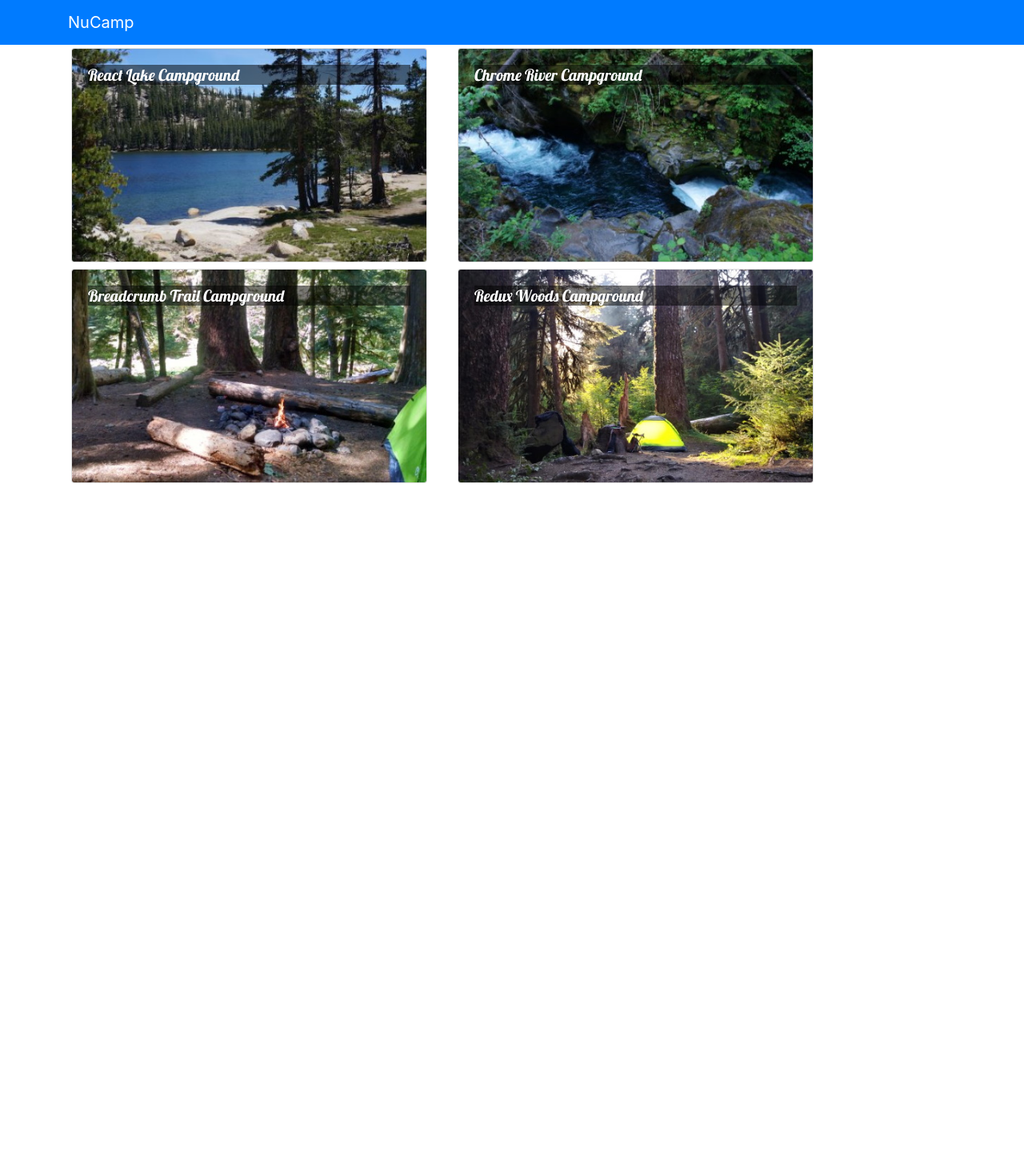
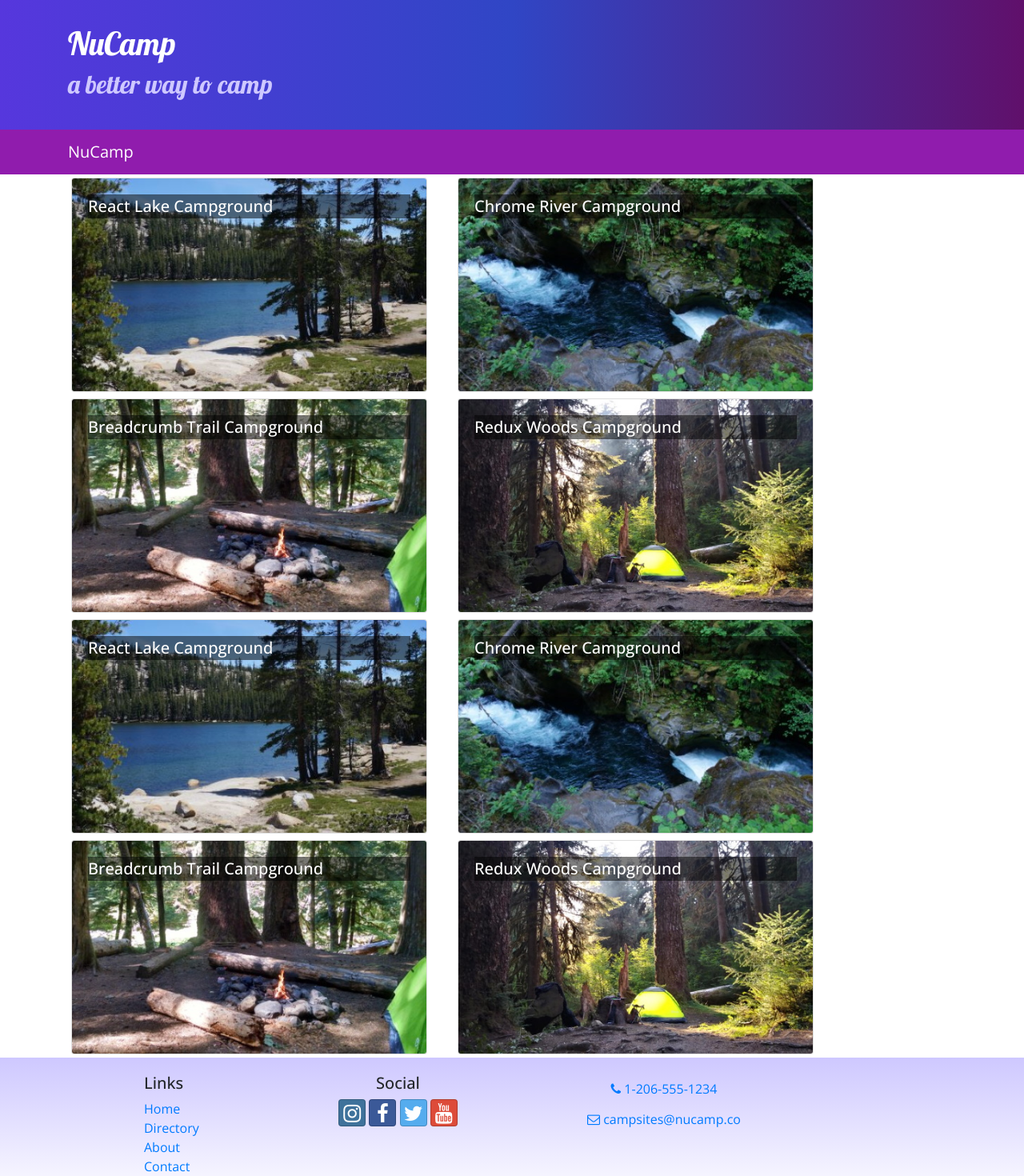
Before and after one commit to DChase-Cad/nucampsite, a React (Create React App) app: page /directory in a window 1280 px wide. Shown: the top 1470 px of the page at 80% size. Before the commit the page ends 800 px from the top, so only its background shows below. Built offline with nearby package versions, Linux system fonts and the light colour scheme.

Commit message:
header & footer and some router

```diff
--- a/package.json
+++ b/package.json
@@ -7,10 +7,13 @@
     "@testing-library/react": "^11.1.0",
     "@testing-library/user-event": "^12.1.10",
     "bootstrap": "4.5.2",
+    "bootstrap-social": "5.1.1",
+    "font-awesome": "4.7.0",
     "lobster": "^0.1.0",
     "react": "^17.0.2",
     "react-dom": "^17.0.2",
     "react-popper": "1.3.6",
+    "react-router-dom": "5.2.0",
     "react-scripts": "4.0.3",
     "reactstrap": "8.5.1",
     "typeface": "^0.0.0",
--- a/src/App.css
+++ b/src/App.css
@@ -1,12 +1,47 @@
-body{
+body {
   font-family: "Open Sans", sans-serif;
 }
 
-.card-title{
-  font: 500 1.25rem "Lobster", cursive;
+h1, h2, h3, .card-body>.card-title {
+  font-family: "Lobster", cursive;
 }
 
-.card-img-overlay .card-title{
-  color:white;
-  background-color: rgba(0,0,0,.5);
+.card-title {
+  font-weight: 500;
+  font-size: 1.25rem;
 }
+
+h2 {
+  color: #3046C5;
+}
+
+.card-img-overlay .card-title {
+  color: white;
+  background-color: rgba(0, 0, 0, 0.5);
+}
+
+.row-content {
+  padding: 50px 0;
+  border-bottom: 1px ridge;
+  min-height: 200px;
+}
+
+.site-footer {
+  background-image: linear-gradient(#CEC8FF, white);
+  padding: 20px 0;
+}
+
+.jumbotron {
+  margin: 0 !important;
+  padding: 30px;
+  background-image: linear-gradient(to right, #5637DD, #3046C5, #60106B);
+  color: white;
+}
+
+.jumbotron h2 {
+  color: #CEC8FF;
+}
+
+.navbar-dark {
+  background-color: #901CAD;
+}
--- a/src/App.js
+++ b/src/App.js
@@ -1,18 +1,16 @@
 import React, { Component } from 'react';
 import './App.css';
 import Main from './components/MainComponent';
-
+import { BrowserRouter } from 'react-router-dom';
 
 class App extends Component {
-    constructor(props) {
-        super(props);
-    }
-
     render() {
         return (
-            <div className="App">
-               <Main />
-            </div>
+            <BrowserRouter>
+                <div className="App">
+                    <Main />
+                </div>
+            </BrowserRouter>
         );
     }
 }
--- /dev/null
+++ b/src/components/FooterComponent.js
@@ -0,0 +1,34 @@
+import React from 'react';
+
+function Footer(props) {
+    return (
+        <footer className="site-footer">
+            <div className="container">
+                <div className="row">
+                    <div className="col-4 col-sm-2 offset-1">
+                        <h5>Links</h5>
+                        <ul className="list-unstyled">
+                            <li><a href="#">Home</a></li>
+                            <li><a href="#">Directory</a></li>
+                            <li><a href="#">About</a></li>
+                            <li><a href="#">Contact</a></li>
+                        </ul>
+                    </div>
+                    <div className="col-6 col-sm-3 text-center">
+                        <h5>Social</h5>
+                        <a className="btn btn-social-icon btn-instagram" href="http://instagram.com/"><i className="fa fa-instagram" /></a>{' '}
+                        <a className="btn btn-social-icon btn-facebook" href="http://www.facebook.com/"><i className="fa fa-facebook" /></a>{' '}
+                        <a className="btn btn-social-icon btn-twitter" href="http://twitter.com/"><i className="fa fa-twitter" /></a>{' '}
+                        <a className="btn btn-social-icon btn-google" href="http://youtube.com/"><i className="fa fa-youtube" /></a>
+                    </div>
+                    <div className="col-sm-4 text-center">
+                        <a role="button" className="btn btn-link" href="tel:+12065551234"><i className="fa fa-phone" /> 1-206-555-1234</a><br />
+                        <a role="button" className="btn btn-link" href="mailto:notreal@notreal.co"><i className="fa fa-envelope-o" /> campsites@nucamp.co</a>
+                    </div>
+                </div>
+            </div>
+        </footer>
+    );
+}
+
+export default Footer;
--- /dev/null
+++ b/src/components/HeaderComponent.js
@@ -0,0 +1,29 @@
+import React, { Component } from 'react';
+import { Navbar, NavbarBrand, Jumbotron } from 'reactstrap';
+
+class Header extends Component {
+    render() {
+        return (
+            <React.Fragment>
+                <Jumbotron fluid >
+                    <div className="container">
+                        <div className="row">
+                            <div className="col">
+                                <h1>NuCamp</h1>
+                                <h2>a better way to camp</h2>
+                            </div>
+                        </div>
+                    </div>
+                </Jumbotron>
+
+                <Navbar dark sticky="top">
+                    <div className="container">
+                        <NavbarBrand href="/">NuCamp</NavbarBrand>
+                    </div>
+                </Navbar>
+            </React.Fragment>
+        );
+    }
+}
+
+export default Header;
--- /dev/null
+++ b/src/components/HomeComponent.js
@@ -0,0 +1,11 @@
+import React from 'react';
+
+function Home (props) {
+    return(
+        <div className="container">
+            <h4>home</h4>
+        </div>
+    );
+}
+
+export default Home;
--- a/src/components/MainComponent.js
+++ b/src/components/MainComponent.js
@@ -1,7 +1,9 @@
 import React, { Component } from 'react';
-import { Navbar, NavbarBrand } from 'reactstrap';
+import Header from './HeaderComponent';
 import Directory from './DirectoryComponent';
-import CampsiteInfo from './CampsiteInfoComponent';
+import Footer from './FooterComponent';
+import Home from './HomeComponent';
+import {Switch, Route, Redirect} from 'react-router-dom';
 import { CAMPSITES } from '../shared/campsites';
 
 class Main extends Component {
@@ -9,27 +11,33 @@
         super(props);
         this.state = {
             campsites: CAMPSITES,
-            selectedCampsite: null
         };
     }
 
-    onCampsiteSelect(campsiteId) {
-        this.setState({selectedCampsite: campsiteId});
-    }
+
 
     render() {
+
+        const HomePage = ()=>{
+            return(
+                <Home />
+            );
+        }
+
         return (
             <div>
-                <Navbar dark color="primary">
-                    <div className="container">
-                        <NavbarBrand href="/">NuCamp</NavbarBrand>
-                    </div>
-                </Navbar>
-                <Directory campsites={this.state.campsites} onClick={campsiteId => this.onCampsiteSelect(campsiteId)}/>
-                <CampsiteInfo campsite={this.state.campsites.filter(campsite => campsite.id === this.state.selectedCampsite)[0]} />
+                <Header />
+                <Switch>
+                    <Route path='/home' component={HomePage} />
+                    <Route exact path='/directory' render={()=> <Directory campsites={this.state.campsites} />} />
+                    <Redirect to='/home' />
+                </Switch>
+                <Directory campsites={this.state.campsites}/>
+                <Footer />
+
             </div>
         );
-    };
+    }
 }
 
 export default Main;
--- a/src/index.js
+++ b/src/index.js
@@ -1,11 +1,13 @@
 import React from 'react';
 import ReactDOM from 'react-dom';
 import './index.css';
-import App from './App';
 import reportWebVitals from './reportWebVitals';
 import 'bootstrap/dist/css/bootstrap.min.css';
 import 'typeface-lobster';
 import 'typeface-open-sans';
+import 'font-awesome/css/font-awesome.css';
+import 'bootstrap-social/bootstrap-social.css';
+import App from './App';
 
 
 ReactDOM.render(<React.StrictMode><App /></React.StrictMode>,document.getElementById('root'));
```
Also changed, not shown: 1 other file (tests, documents, lock files or other folders).
